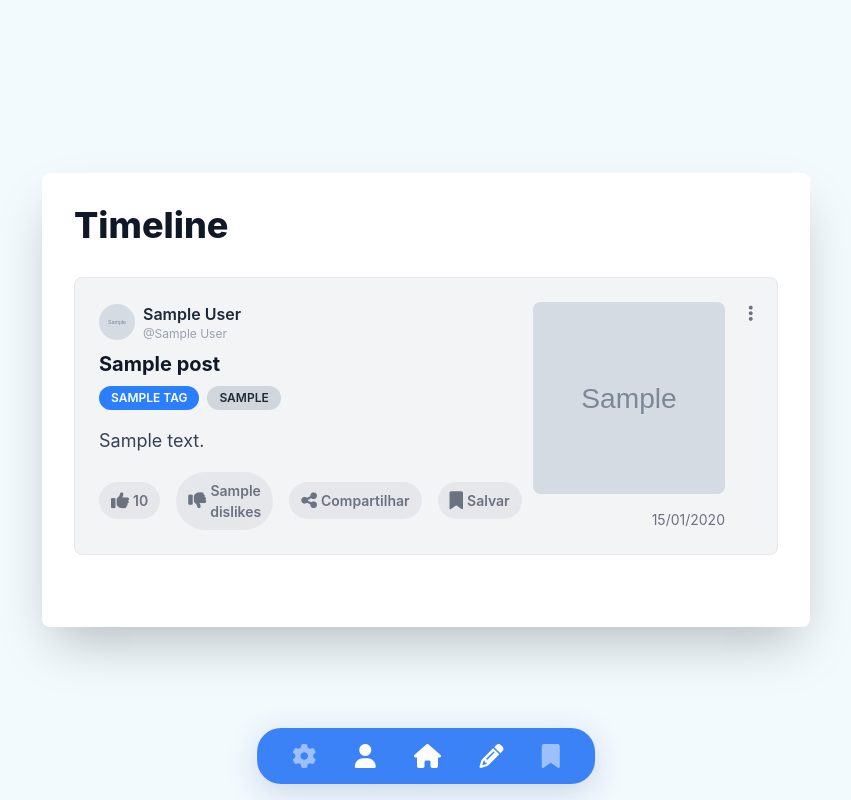
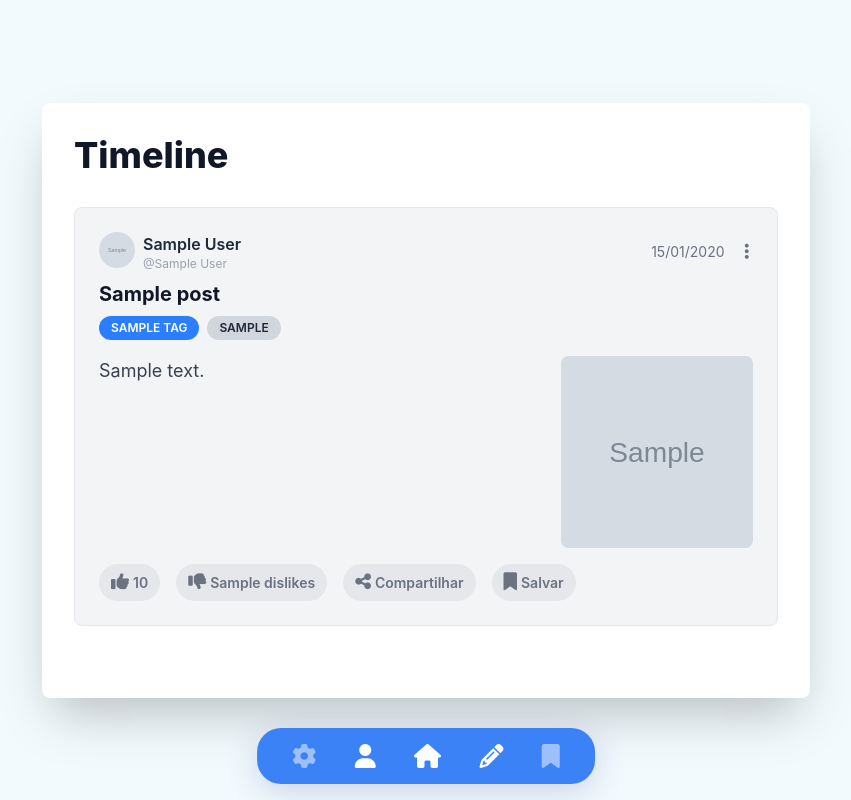
Before and after one commit to espinafr/TCC, a Flask app: template app/templates/timeline.html in a window 1280 px wide. Shown: the whole page, without its empty margins (214-1065 px from the left). Run offline with Flask 3, Linux system fonts and the light colour scheme; the template is opened without the code that fills it: most values are stand-ins (such as "Sample title", 1, 10 or a date in 2020); grey boxes marked "Sample" are stand-in pictures; parts of the project's set-up code (start-up, migrations or seed data) failed here and were passed over.

Commit message:
Mudança layout dos posts na timeline

```diff
--- a/app/public/base.css
+++ b/app/public/base.css
@@ -79,6 +79,10 @@ body {
   transition: transform 0.1s ease-out;
 }
 
+.post-content {
+    text-justify: inter-word;
+}
+
 @keyframes fadeIn {
     from {opacity: 0;}
     to {opacity: 1;}
--- a/app/templates/timeline.html
+++ b/app/templates/timeline.html
@@ -20,9 +20,10 @@
 		<div id="timelinePosts">
 			{% for post in posts %}
 			<div class="timeline-post post-container tilt-box flex flex-col md:flex-row gap-6 mb-10 p-6 rounded-lg bg-gray-100 border border-gray-200 hover:border-blue-200 cursor-pointer transition group" data-postid="{{ post.id }}" data-post-userid="{{ post.userid }}">
-				<div class="flex-1 flex flex-col justify-between min-w-0">
+				<div class="flex-1 flex flex-col justify-between gap-4 min-w-0">
 					<div>
-						<div class="flex items-center gap-2 mb-2">
+						<div class="flex justify-between items-center mb-2">
+							<div class="flex gap-2">
 								<span class="profile-pic">
 									{% if post.authoricon %}
 										<img src="{{ post.authoricon }}" alt="Foto de perfil>" class="object-cover w-9 h-9 rounded-full">
@@ -35,6 +36,11 @@
 									<span class="text-gray-400 text-xs">@{{ post.authorat }}</span>
 								</a>
 							</div>
+							<div class="flex items-center">
+								<p class="text-sm text-gray-500">{{ post.created_at.strftime('%d/%m/%Y') }}</p>
+								<button class="options-button pr-1 pl-5 cursor-pointer text-gray-500 hover:text-blue-700 focus:outline-none"><i class="fas fa-ellipsis-v text-lg"></i></button>
+							</div>
+						</div>
 						<h2 class="text-xl font-bold text-gray-900 mb-2 break-words line-clamp-3">{{ post.title }}</h2>
 						<div class="flex flex-wrap gap-2 mb-2">
 							<span class="bg-blue-500 text-white text-xs font-semibold px-3 py-1 rounded-full">{{ post.tag.upper() }}</span>
@@ -46,7 +52,18 @@
 								{% endfor %}
 							{% endif %}
 						</div>
-						<div class="post-content text-gray-700 leading-relaxed text-base md:text-lg my-4">{% if post.content|length > 350 %}{{ post.content[:350] }}... <a target="_blank" href="{{ url_for('posts.view_post', post_id=post.id) }}" class="text-blue-500 hover:underline">Ler Mais</a>{% else %}{{ post.content }}{% endif %}</div>
+						<div class="my-4">{% if post.image_urls %}
+							<div class="image-container relative float-right w-full md:w-48 h-48 ml-5 flex items-center justify-center bg-gray-200 rounded-lg overflow-hidden cursor-pointer hover:opacity-90 transition-opacity" onclick="openModal('imageModal', '{{ post.image_urls[0] }}')">
+								<img src="{{ post.image_urls[0] }}" alt="Imagem do Post" class="object-cover w-full h-full">
+								{% if post.image_urls|length > 1 %}
+								<div class="absolute inset-0 flex items-center justify-center">
+									<span class="bg-black/60 text-white text-lg font-bold px-4 py-2 rounded-full">+{{ post.image_urls|length - 1 }}</span>
+								</div>
+								{% endif %}
+							</div>
+							{% endif %}
+							<p class="post-content text-gray-700 leading-relaxed md:text-lg">{% if post.content|length > 550 %}{{ post.content[:550] }}... <a target="_blank" href="{{ url_for('posts.view_post', post_id=post.id) }}" class="text-blue-500 hover:underline">Ler Mais</a>{% else %}{{ post.content }}{% endif %}</p>
+						</div>
 					</div>
 					<div class="flex items-center gap-4 interactions-container">
 						<button class="interaction-button like-button cursor-pointer {% if post.user_reaction == 'like_post' %}active{% endif %}" id="like{{ post.id }}Button">
@@ -75,20 +92,6 @@
 						</button>
 					</div>
 				</div>
-				<div class="flex flex-col justify-between items-end">
-					{% if post.image_urls %}
-					<div class="image-container relative w-full md:w-48 h-48 flex items-center justify-center bg-gray-200 rounded-lg overflow-hidden cursor-pointer hover:opacity-90 transition-opacity" onclick="openModal('imageModal', '{{ post.image_urls[0] }}')">
-						<img src="{{ post.image_urls[0] }}" alt="Imagem do Post" class="object-cover w-full h-full">
-						{% if post.image_urls|length > 1 %}
-						<div class="absolute inset-0 flex items-center justify-center">
-							<span class="bg-black/60 text-white text-lg font-bold px-4 py-2 rounded-full">+{{ post.image_urls|length - 1 }}</span>
-						</div>
-						{% endif %}
-					</div>
-					{% endif %}
-					<span class="text-sm text-gray-500">{{ post.created_at.strftime('%d/%m/%Y') }}</span>
-				</div>
-				<button class="options-button self-start cursor-pointer text-gray-500 hover:text-blue-700 focus:outline-none"><i class="fas fa-ellipsis-v text-lg"></i></button>
 			</div>
 			{% endfor %}
 		</div>
```
Also changed, not shown: app/templates/login.html (+11 -5 lines), app/templates/profile.html (+41 -20 lines). Lines whose indentation alone changed are shown as unchanged.
